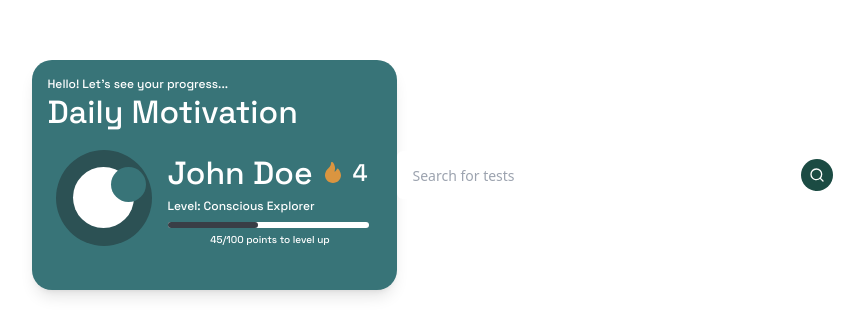
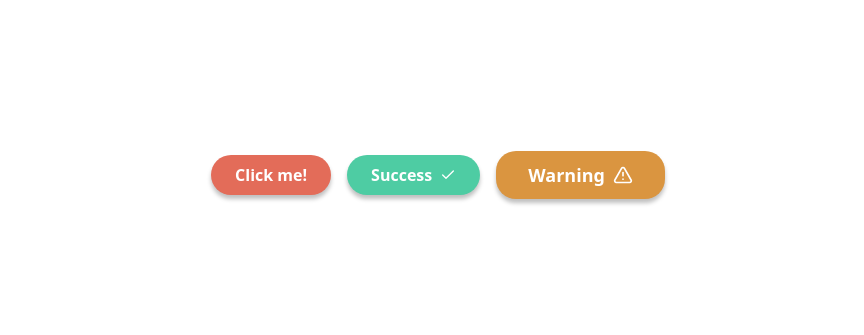
Before and after one commit to bitfalt/miniapp-monorepo, a Next.js app in the folder frontend/: page / in a window 1280 px wide. Shown: the part 225-560 px from the top of the page, without its empty margins (202-1066 px from the left). Built offline with nearby package versions, Linux system fonts and the light colour scheme; what @worldcoin/minikit-js would draw is missing.

Commit message:
feat: add filled button and fixes on directory

```diff
--- a/frontend/src/app/page.tsx
+++ b/frontend/src/app/page.tsx
@@ -1,13 +1,25 @@
 "use client";
 
-import { ProfileCard } from '@/components/UI/ProfileCard'
-import SearchBar from '@/components/UI/Search-Bar'
+import { FilledButton } from '@/components/ui/FilledButton'
+import { Check, AlertTriangle } from 'lucide-react'
 
 export default function Home() {
   return (
-    <div className="flex min-h-screen items-center justify-center">
-      <ProfileCard />
-      <SearchBar onSearch={(query) => console.log(query)} />
+    <div className="flex min-h-screen items-center justify-center gap-4">
+      {/* Default button with arrow */}
+      <FilledButton>
+        Click me!
+      </FilledButton>
+
+      {/* Success variant with check */}
+      <FilledButton variant="success" size="md" icon={Check}>
+        Success
+      </FilledButton>
+
+      {/* Warning variant with alert icon */}
+      <FilledButton variant="warning" size="lg" icon={AlertTriangle}>
+        Warning
+      </FilledButton>
     </div>
   )
 }
--- /dev/null
+++ b/frontend/src/components/ui/FilledButton.tsx
@@ -0,0 +1,60 @@
+import * as React from "react"
+import { cn } from "@/lib/utils"
+import { LucideIcon } from "lucide-react"
+
+interface FilledButtonProps extends React.ButtonHTMLAttributes<HTMLButtonElement> {
+  size?: 'sm' | 'md' | 'lg'
+  variant?: 'default' | 'success' | 'warning'
+  fullWidth?: boolean
+  icon?: LucideIcon
+  iconClassName?: string
+  children: React.ReactNode
+}
+
+export function FilledButton({
+  size = 'md',
+  variant = 'default',
+  fullWidth = false,
+  icon: Icon,
+  iconClassName,
+  className,
+  children,
+  ...props
+}: FilledButtonProps) {
+  const sizeStyles = {
+    sm: 'h-8 px-4 text-sm',
+    md: 'h-10 px-6 text-base',
+    lg: 'h-12 px-8 text-lg'
+  }
+
+  const variantStyles = {
+    default: 'bg-accent-red hover:bg-accent-redSoft',
+    success: 'bg-brand-primary hover:bg-brand-secondary',
+    warning: 'bg-accent-orange hover:bg-accent-orange/90'
+  }
+
+  return (
+    <button
+      className={cn(
+        "relative flex items-center justify-center gap-2 rounded-[20px] font-semibold text-white shadow-[0px_4px_4px_rgba(0,0,0,0.25)] transition-colors",
+        sizeStyles[size],
+        variantStyles[variant],
+        fullWidth && "w-full",
+        className
+      )}
+      {...props}
+    >
+      {children}
+      {Icon && (
+        <Icon
+          className={cn(
+            "h-4 w-4",
+            size === 'lg' && "h-5 w-5",
+            size === 'sm' && "h-3.5 w-3.5",
+            iconClassName
+          )}
+        />
+      )}
+    </button>
+  )
+}
```
Also changed, not shown: frontend/src/components/ui/SearchBar.tsx (renamed from frontend/src/components/ui/Search-Bar.tsx).
